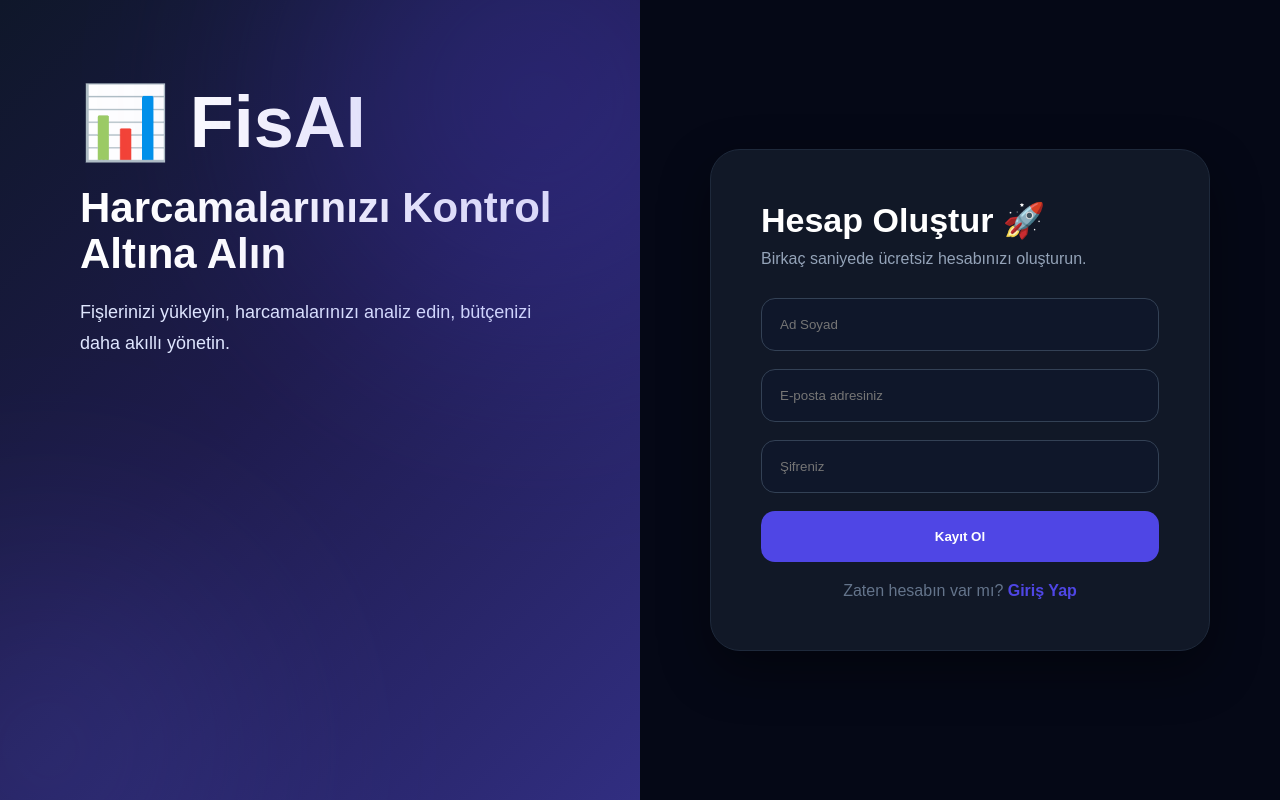
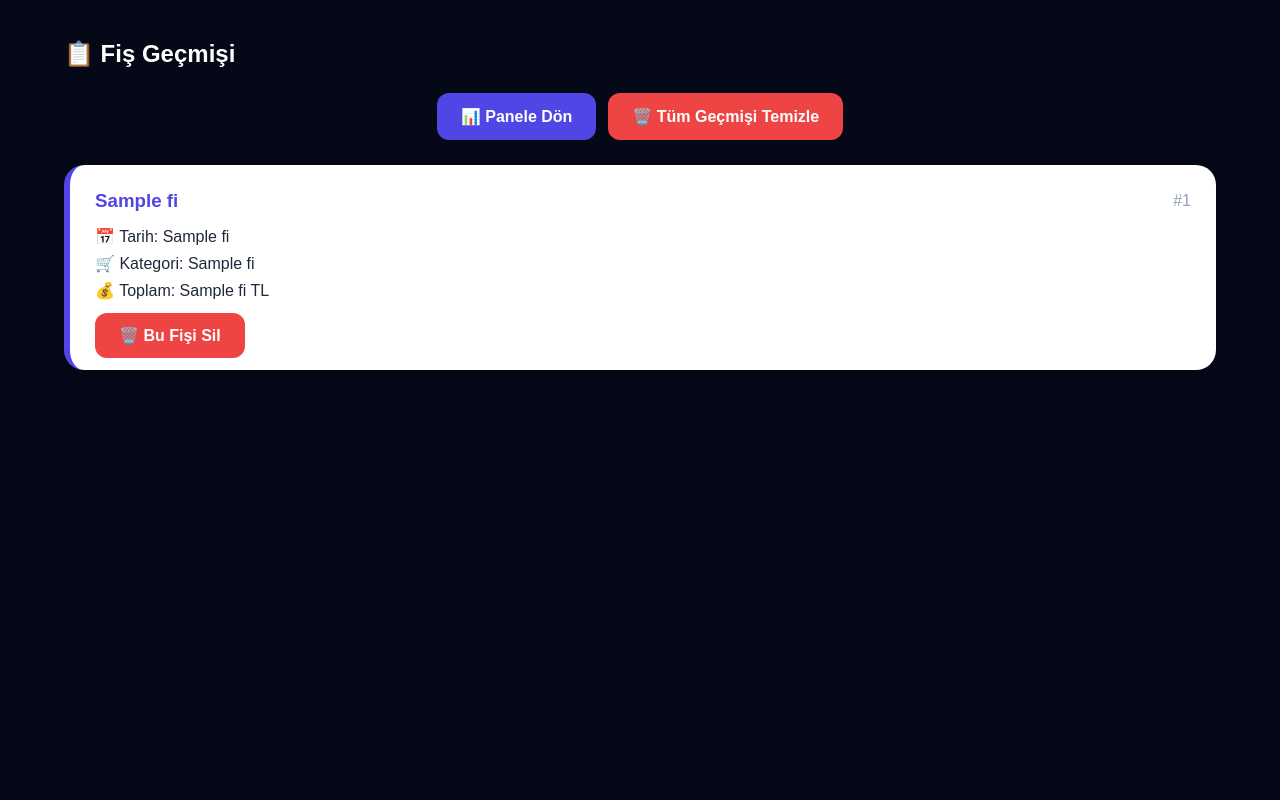
Before and after one commit to havinozvaris/fisai-web, a Flask app: template templates/register.html in a window 1280 px wide. Run offline with Flask 3, Linux system fonts and the light colour scheme; the template is opened without the code that fills it: most values are stand-ins (such as "Sample title", 1, 10 or a date in 2020).

Commit message:
ai baglantısı , son analiz temizleme , gecmis fis temizle eklendi

```diff
--- a/app.py
+++ b/app.py
@@ -5,15 +5,18 @@ import cv2
 import sqlite3
 import pytesseract
 import uuid
-
-pytesseract.pytesseract.tesseract_cmd = r"C:\Program Files\Tesseract-OCR\tesseract.exe"
+from openai import OpenAI
+from dotenv import load_dotenv
+#pytesseract.pytesseract.tesseract_cmd = r"C:\Program Files\Tesseract-OCR\tesseract.exe"
 
 app = Flask(__name__)
 app.secret_key = "fisai123"
 
-# -------------------------
-# VERİTABANI
-# -------------------------
+load_dotenv()
+client = OpenAI(
+    api_key= os.getenv("OPENAI_API_KEY")
+)
+
 
 def init_db():
     conn = sqlite3.connect("fisler.db")
@@ -37,9 +40,6 @@ def init_db():
 
 init_db()
 
-# -------------------------
-# KATEGORİ BUL
-# -------------------------
 
 def kategori_bul(ocr_text):
 
@@ -101,9 +101,7 @@ def magaza_bul(ocr_text):
 
     return "Bilinmiyor"
 
-# -------------------------
-# RESİM İYİLEŞTİRME
-# -------------------------
+
 
 def resmi_iyilestir(dosya_yolu):
 
@@ -176,6 +174,29 @@ def fis_bilgilerini_cek(ocr_text):
         "toplam": toplam
     }
 
+def ai_fis_analizi(ocr_text):
+
+    prompt = f"""
+Aşağıdaki OCR ile okunmuş fiş metnini analiz et.
+
+Cevabı markdown kullanmadan, sadece şu formatta ver:
+
+Mağaza: ...
+Tarih: ...
+Toplam tutar: ...
+Kategori: ...
+Harcama yorumu: ...
+
+Fiş metni:
+{ocr_text}
+"""
+
+    response = client.responses.create(
+        model="gpt-4.1-mini",
+        input=prompt
+    )
+
+    return response.output_text
 # -------------------------
 # SAYFALAR
 # -------------------------
@@ -252,7 +273,8 @@ def dashboard():
     kategori_sayilari=kategori_sayilari,
 
     ocr_text=session.get("ocr_text"),
-    analiz=session.get("analiz")
+    analiz=session.get("analiz"),
+    ai_yorum=session.get("ai_yorum")
 )
 
 @app.route("/upload", methods=["GET", "POST"])
@@ -302,6 +324,13 @@ def upload():
 
             print("OCR SONUCU:")
             print(ocr_text)
+
+            ai_yorum = ai_fis_analizi(ocr_text)
+
+            session["ai_yorum"] = ai_yorum
+
+            print("AI YORUM:")
+            print(ai_yorum)
 
             analiz = fis_bilgilerini_cek(ocr_text)
 
@@ -368,6 +397,45 @@ def receipts():
         fisler=fisler
     )
 
+@app.route("/delete/<int:id>")
+def delete_receipt(id):
+
+    conn = sqlite3.connect("fisler.db")
+    cursor = conn.cursor()
+
+    cursor.execute(
+        "DELETE FROM fisler WHERE id=?",
+        (id,)
+    )
+
+    conn.commit()
+    conn.close()
+
+    return redirect(url_for("receipts"))
+
+
+@app.route("/delete_all")
+def delete_all():
+
+    conn = sqlite3.connect("fisler.db")
+    cursor = conn.cursor()
+
+    cursor.execute("DELETE FROM fisler")
+
+    conn.commit()
+    conn.close()
+
+    return redirect(url_for("receipts"))
+
+@app.route("/clear_dashboard")
+def clear_dashboard():
+
+    session.pop("ocr_text", None)
+    session.pop("analiz", None)
+    session.pop("ai_yorum", None)
+
+    return redirect(url_for("dashboard"))
+
 # -------------------------
 # ÇALIŞTIR
 # -------------------------
--- a/templates/register.html
+++ b/templates/register.html
@@ -1,95 +1,64 @@
 <!DOCTYPE html>
-
 <html lang="tr">
 <head>
     <meta charset="UTF-8">
-    <meta name="viewport" content="width=device-width, initial-scale=1.0">
-    <title>Kayıt Ol - FisAI</title>
-
-
-<link rel="stylesheet" href="/static/css/style.css">
-
-
+    <title>Fiş Geçmişi</title>
+    <link rel="stylesheet" href="/static/css/style.css">
 </head>
 <body>
 
-<div class="split-auth">
+<div class="container">
 
+    <h2>📋 Fiş Geçmişi</h2>
 
-<div class="auth-left">
+    <div style="margin-bottom:25px; display:flex; gap:12px; justify-content:center; flex-wrap:wrap;">
 
-    <div class="brand-box">
+        <a href="/dashboard" class="btn">
+            📊 Panele Dön
+        </a>
 
-        <h1>📊 FisAI</h1>
+        <a
+            href="/delete_all"
+            class="btn logout-btn"
+            onclick="return confirm('Tüm fiş geçmişini silmek istediğinize emin misiniz?')"
+        >
+            🗑️ Tüm Geçmişi Temizle
+        </a>
 
-        <h2>
-            Harcamalarınızı
-            Kontrol Altına Alın
-        </h2>
+    </div>
 
-        <p>
-            Fişlerinizi yükleyin, harcamalarınızı analiz edin,
-            bütçenizi daha akıllı yönetin.
-        </p>
+    <div class="receipt-list">
+
+        {% for fis in fisler %}
+
+        <div class="receipt-card">
+
+            <div class="receipt-header">
+                <h3>{{ fis[4] }}</h3>
+                <span>#{{ fis[0] }}</span>
+            </div>
+
+            <p>📅 Tarih: {{ fis[1] }}</p>
+            <p>🛒 Kategori: {{ fis[3] }}</p>
+            <p>💰 Toplam: {{ fis[2] }} TL</p>
+
+            <br>
+
+            <a
+                href="/delete/{{ fis[0] }}"
+                class="btn logout-btn"
+                onclick="return confirm('Bu fişi silmek istediğinize emin misiniz?')"
+            >
+                🗑️ Bu Fişi Sil
+            </a>
+
+        </div>
+
+        {% endfor %}
 
     </div>
 
 </div>
 
-<div class="auth-right">
-
-    <div class="login-card">
-
-        <h2>Hesap Oluştur 🚀</h2>
-
-        <p>
-            Birkaç saniyede ücretsiz hesabınızı oluşturun.
-        </p>
-
-        <form action="/login" method="GET">
-
-            <input
-                type="text"
-                placeholder="Ad Soyad"
-                required
-            >
-
-            <input
-                type="email"
-                placeholder="E-posta adresiniz"
-                required
-            >
-
-            <input
-                type="password"
-                placeholder="Şifreniz"
-                required
-            >
-
-            <button
-                type="submit"
-                class="auth-btn"
-            >
-                Kayıt Ol
-            </button>
-
-        </form>
-
-        <div class="auth-footer">
-
-            Zaten hesabın var mı?
-
-            <a href="/login">
-                Giriş Yap
-            </a>
-
-        </div>
-
-    </div>
-
-</div>
-
-</div>
-
 </body>
 </html>
```
Also changed, not shown: templates/dashboard.html (+34 -3 lines), templates/receipts.html (+21 -3 lines), fisler.db.
